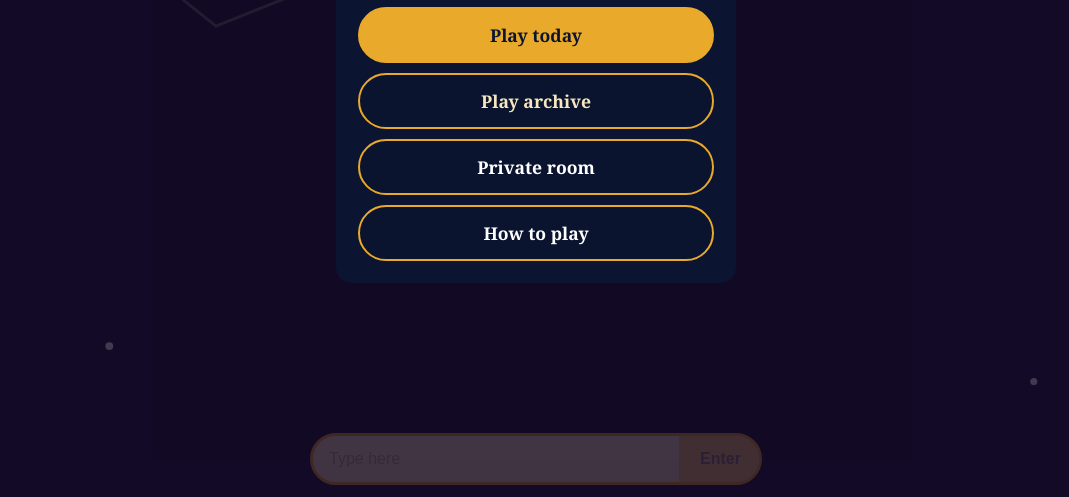
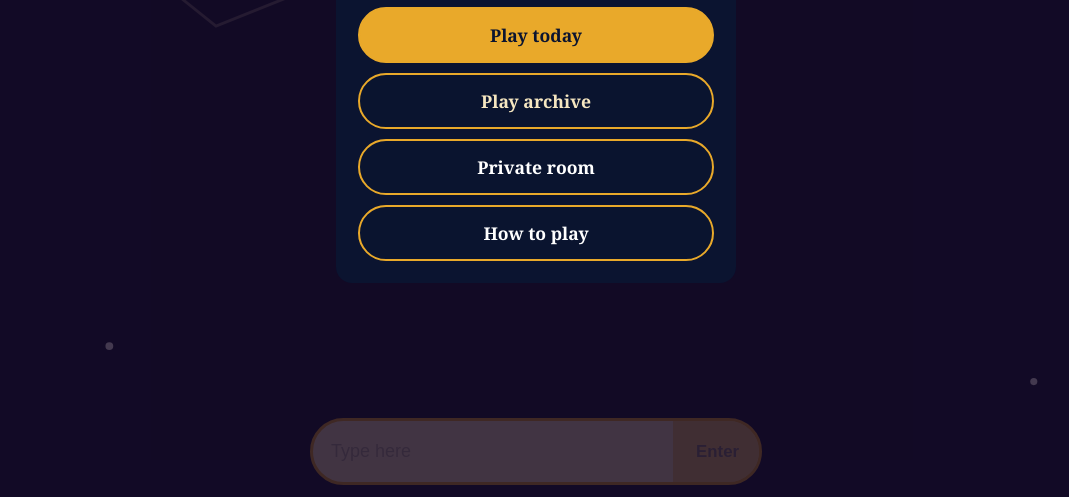
Before and after one commit to DevJFok/entendre, a plain HTML site: page index.html in a window 1280 px wide. Shown: the part 303-800 px from the top of the page, without its empty margins (104-1173 px from the left). Drawn offline with Linux system fonts and the light colour scheme; no server answers.

Commit message:
Thicker input bar, hide iOS accessory bar, show more words
- Entry is a div instead of a form so iOS no longer shows its up/down/check bar above the keyboard; Enter key and button submit via the same handler.
- Larger input and button (taller bar, 18px text).
- Word list no longer capped at six rows; rows slightly tighter.

Co-Authored-By: Claude Haiku 5.5 <noreply@anthropic.com>
Claude-Session: https://claude.ai/code/session_01NRGRkMUeWzuFD6GNGqvfLo

```diff
--- a/app.js
+++ b/app.js
@@ -158,7 +158,9 @@
     } catch (err) { showMsg('something went wrong'); }
     finally { busy = false; if (!over) input.focus(); }
   }
-  form.addEventListener('submit', onSubmit);
+  // Enter key and the Enter button both submit (the entry is a div so iOS shows no accessory bar).
+  input.addEventListener('keydown', function (e) { if (e.key === 'Enter') onSubmit(e); });
+  $('enter').addEventListener('click', onSubmit);
 
   function endGame() {
     over = true;
--- a/index.html
+++ b/index.html
@@ -21,10 +21,11 @@
   <h1 class="heading">List Words</h1>
   <ul class="words" id="words" aria-live="polite"></ul>
   <div class="msg" id="msg" role="status"></div>
-  <form class="entry" id="form" autocomplete="off">
+  <!-- A div, not a form: iOS shows its up/down/check accessory bar above the keyboard for inputs inside a form. -->
+  <div class="entry" id="form">
     <input id="input" type="text" placeholder="Type here" autocapitalize="none" autocorrect="off" spellcheck="false" enterkeyhint="done" aria-label="Type a word">
-    <button type="submit" id="enter">Enter</button>
-  </form>
+    <button type="button" id="enter">Enter</button>
+  </div>
   <button type="button" id="reopen" class="reopen" hidden>Results</button>
 </main>
 <div class="overlay" id="end" hidden>
--- a/style.css
+++ b/style.css
@@ -14,16 +14,17 @@ html,body{margin:0;height:100%;overflow-x:hidden;background:var(--purple) url("d
 .catB{border-color:var(--green);color:var(--green)}
 .entendre{align-self:center;margin-top:14px;border:3px solid var(--yellow);border-radius:6px;padding:8px 16px;font-weight:700;font-size:1.1rem}
 .heading{margin:clamp(6px,2vh,14px) 0 6px;text-align:center;font-size:clamp(1.5rem,7vw,2rem);color:var(--yellow)}
-.words{list-style:none;margin:0 auto;padding:0;width:100%;flex:1 1 auto;min-height:0;max-height:min(calc(6 * 2.6rem),42dvh);overflow-y:auto;overscroll-behavior:contain}
-.words li{display:flex;justify-content:space-between;align-items:center;min-height:2.6rem;padding:4px 6px;border-bottom:2px solid var(--yellow);font-size:clamp(1rem,4.4vw,1.2rem);overflow-wrap:anywhere;gap:8px}
+.words{list-style:none;margin:0 auto;padding:0;width:100%;flex:1 1 auto;min-height:0;overflow-y:auto;overscroll-behavior:contain}
+.words li{display:flex;justify-content:space-between;align-items:center;min-height:2.2rem;padding:3px 6px;border-bottom:2px solid var(--yellow);font-size:clamp(1rem,4.4vw,1.2rem);overflow-wrap:anywhere;gap:8px}
 .tag{font-size:.8rem;font-weight:700;border-radius:999px;padding:2px 10px;color:#fff}
 .tag.A{background:var(--yellow);color:var(--bg)}
 .tag.B{background:var(--green);color:var(--bg)}
 .tag.AB{background:var(--yellow);color:var(--bg)}
 .msg{min-height:1.6rem;margin-top:6px;text-align:center;color:var(--red);font-weight:700}
 .entry{display:flex;margin-top:auto;border:3px solid var(--yellow);border-radius:999px;overflow:hidden;background:var(--cream)}
-.entry input{flex:1;min-width:0;border:0;padding:14px 16px;font-size:16px;background:transparent;outline:none;color:var(--purple)}
-.entry button{border:0;border-left:3px solid var(--yellow);background:var(--yellow);color:var(--purple);font-weight:700;font-size:1rem;padding:0 18px;cursor:pointer}
+.entry{min-height:4rem}
+.entry input{flex:1;min-width:0;border:0;padding:20px 18px;font-size:18px;background:transparent;outline:none;color:var(--purple)}
+.entry button{border:0;border-left:3px solid var(--yellow);background:var(--yellow);color:var(--purple);font-weight:700;font-size:1.05rem;padding:0 20px;cursor:pointer}
 .entry input:disabled,.entry button:disabled{opacity:.5}
 .overlay{position:fixed;inset:0;background:rgba(20,8,35,.8);display:flex;align-items:center;justify-content:center;padding:max(12px,env(safe-area-inset-top)) max(12px,env(safe-area-inset-right)) max(12px,env(safe-area-inset-bottom)) max(12px,env(safe-area-inset-left));z-index:10;overflow-y:auto}
 .overlay[hidden]{display:none}
```
